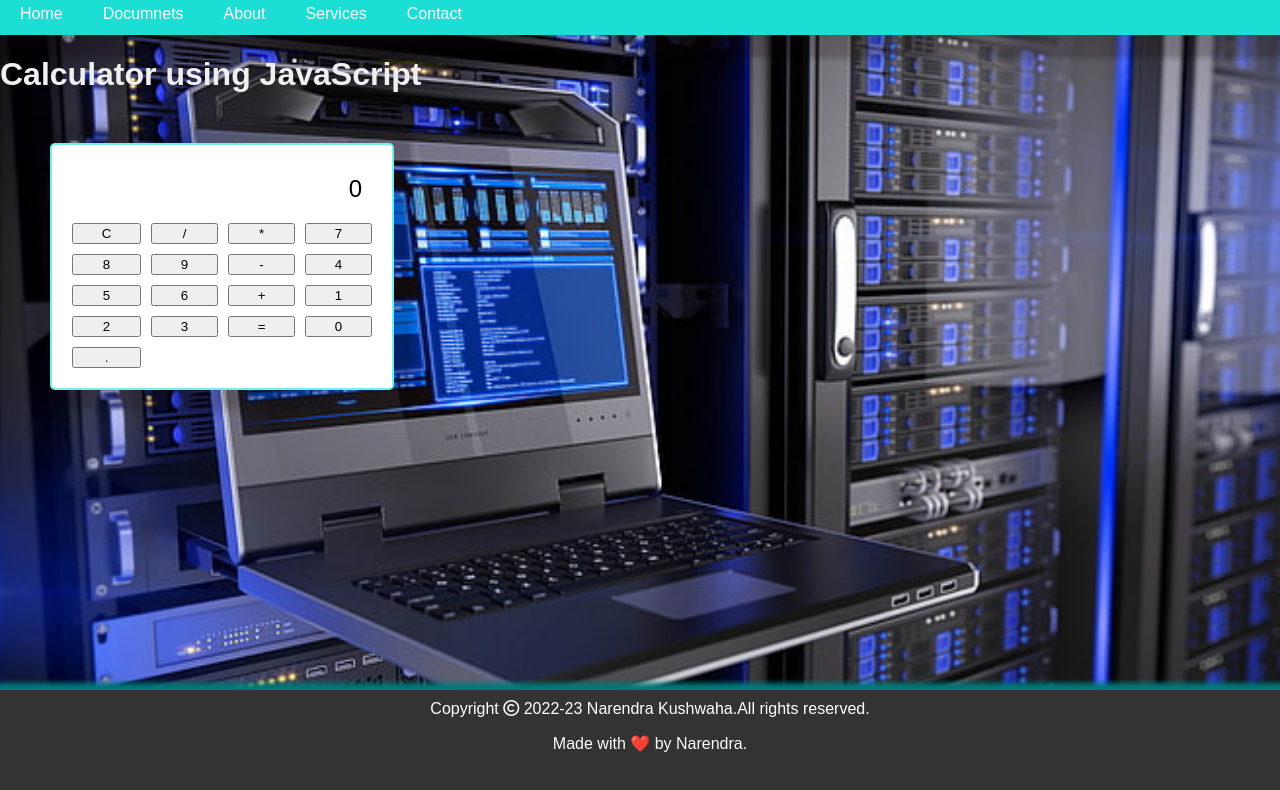
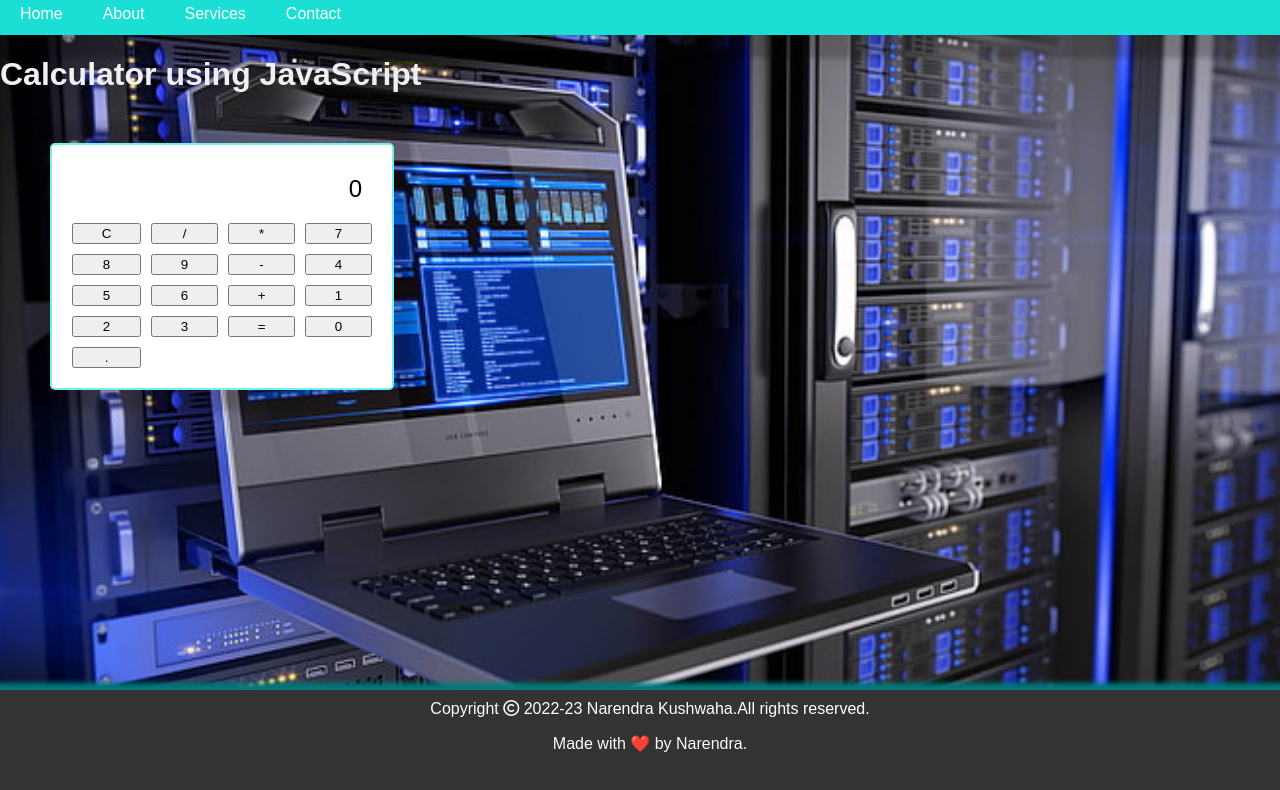
Before and after one commit to Narendra67/Calculator, a plain HTML site: page index.html in a window 1280 px wide. Drawn offline with Linux system fonts and the light colour scheme.

Commit message:
Remove nav ele

```diff
--- a/index.html
+++ b/index.html
@@ -11,7 +11,6 @@
     <nav>
         <ul>
             <li><a href="#">Home</a></li>
-            <li><a href="#">Documnets</a></li>
             <li><a href="#">About</a></li>
             <li><a href="#">Services</a></li>
             <li><a href="#">Contact</a></li>
```
